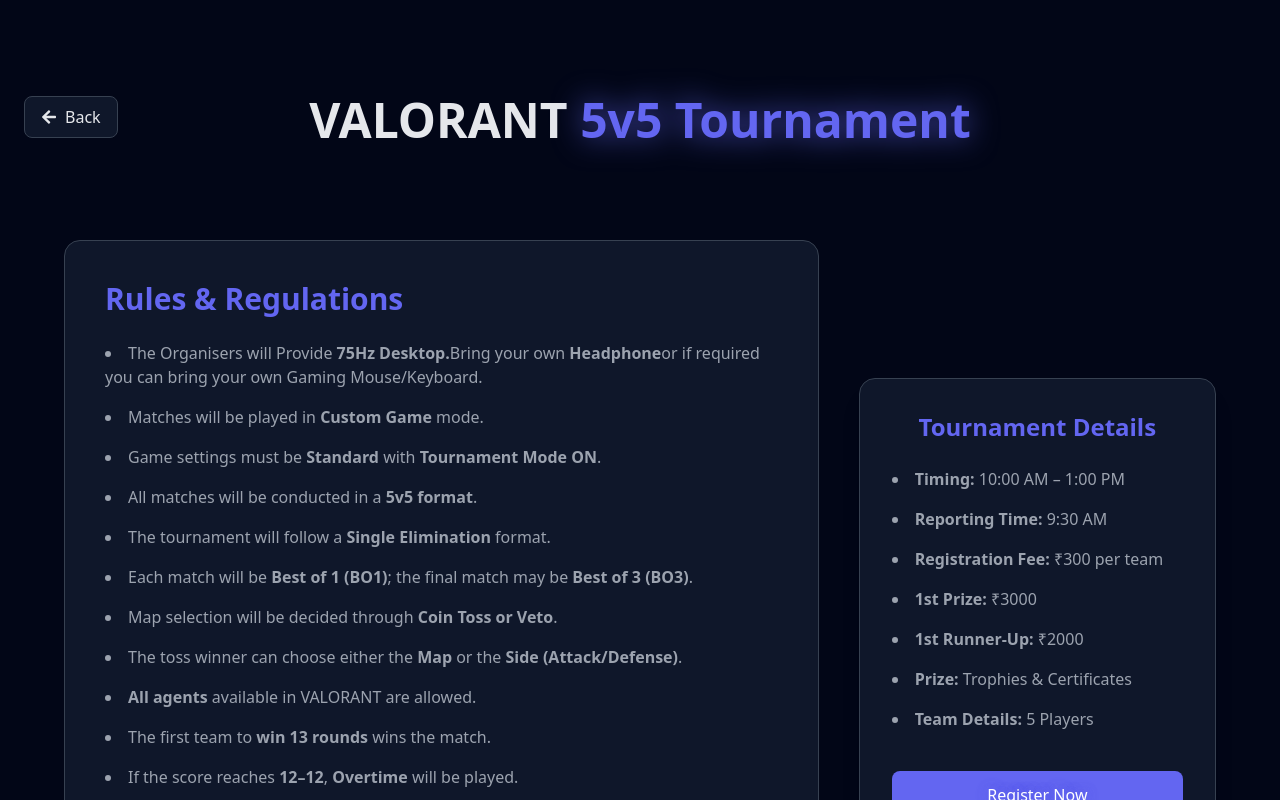
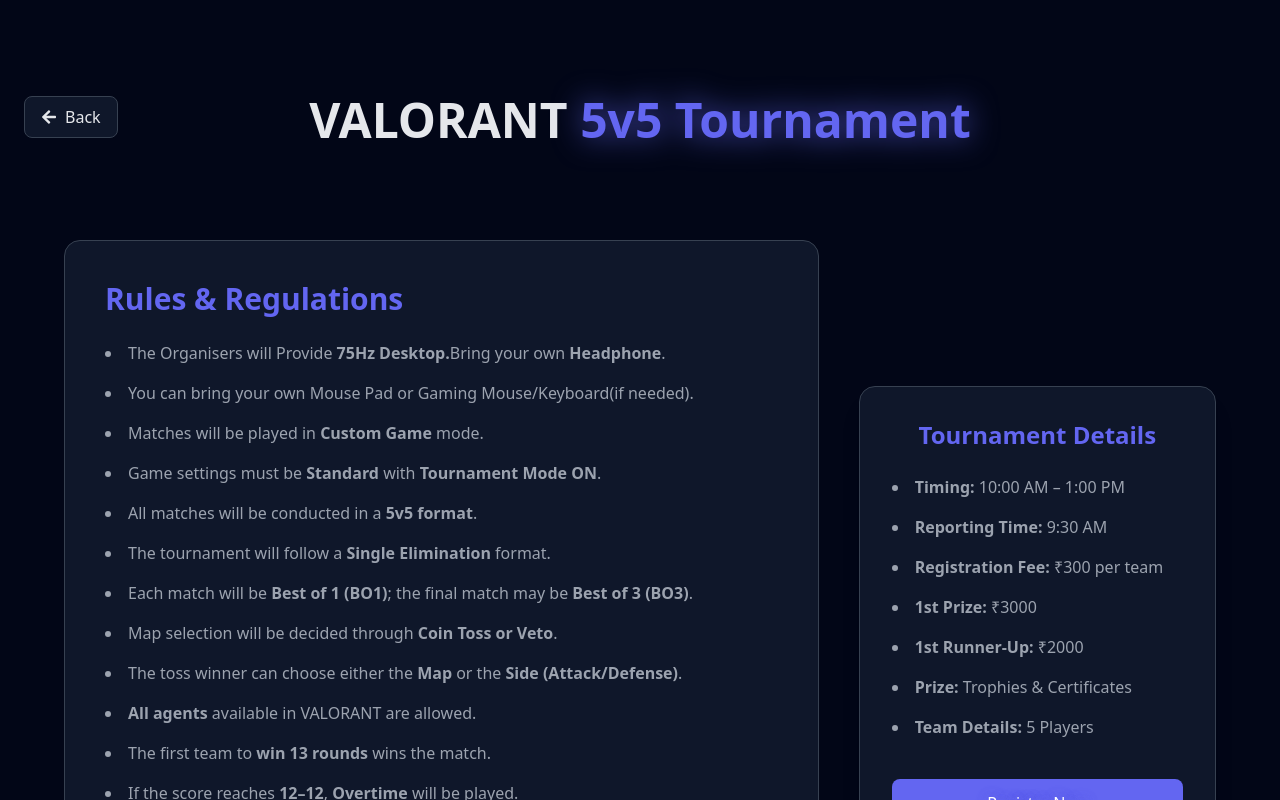
Before and after one commit to Jyoti-461/Vista-Frontend, a React (Vite) app: page /events/valorant in a window 1280 px wide. Shown: the top 800 px of the page. Built offline with nearby package versions, Linux system fonts and the light colour scheme.

Commit message:
Update Valorant.jsx
valo rules update

```diff
--- a/src/pages/Valorant.jsx
+++ b/src/pages/Valorant.jsx
@@ -59,7 +59,8 @@
     </h2>
 
     <ul className="space-y-4 text-gray-400 text-sm md:text-base leading-relaxed list-disc list-inside">
-      <li>The Organisers will Provide <strong>75Hz Desktop.</strong>Bring your own <strong>Headphone</strong>or if required you can bring your own Gaming Mouse/Keyboard.</li>
+      <li>The Organisers will Provide <strong>75Hz Desktop.</strong>Bring your own <strong>Headphone</strong>.</li>
+<li>You can bring your own Mouse Pad or Gaming Mouse/Keyboard(if needed). </li>
       <li>Matches will be played in <strong>Custom Game</strong> mode.</li>
       <li>Game settings must be <strong>Standard</strong> with <strong>Tournament Mode ON</strong>.</li>
       <li>All matches will be conducted in a <strong>5v5 format</strong>.</li>
```
